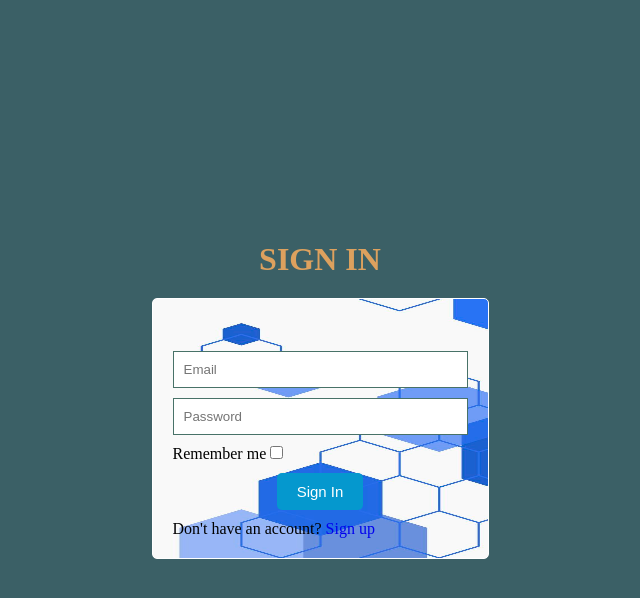
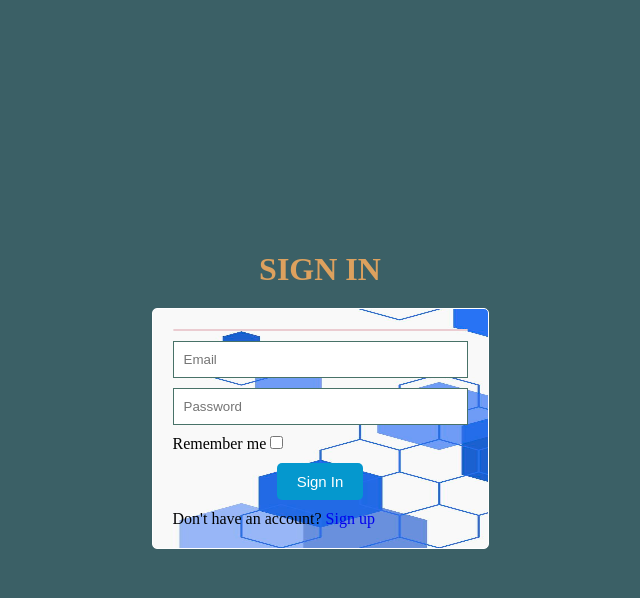
Before and after one commit to Emogy-reunion/mini-projects, a Flask app: page / in a window 1280 px wide. Shown: the top 598 px of the page, without its empty margins (320-960 px from the left). Run offline with Flask 3, Linux system fonts and the light colour scheme.

Commit message:
fix: clear the css for flash messages and style the div

```diff
--- a/upload-file/static/css/login.css
+++ b/upload-file/static/css/login.css
@@ -31,24 +31,15 @@
         background-position: center;
 }
 
+
 .alert {
-	padding: 10px 20px;
-	border: 1px solid transparent;
+	border: 1px solid #ebccd1;
 	border-radius: 5px;
+	background-color: #f2dede;
+	display: flex;
+	justify-content: center;
+	padding: 10 10px;
 }
-
-.alert-success {
-    	color: green;
-    	background-color: #dff0d8;
-    	border-color: #d6e9c6;
-}
-
-.alert-danger {
-    	color: red;
-    	background-color: #f2dede;
-    	border-color: #ebccd1;
-}
-
 
 form {
 	margin-top: 10px;
```
